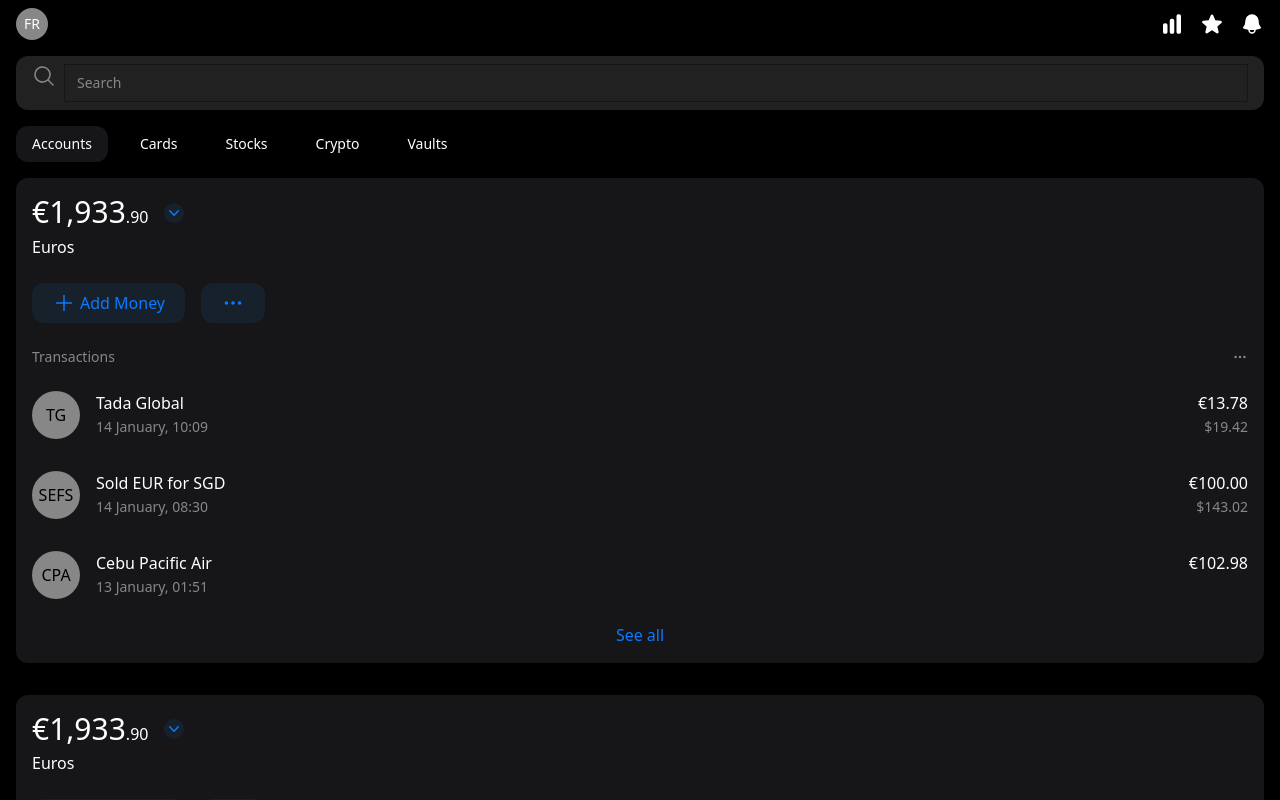
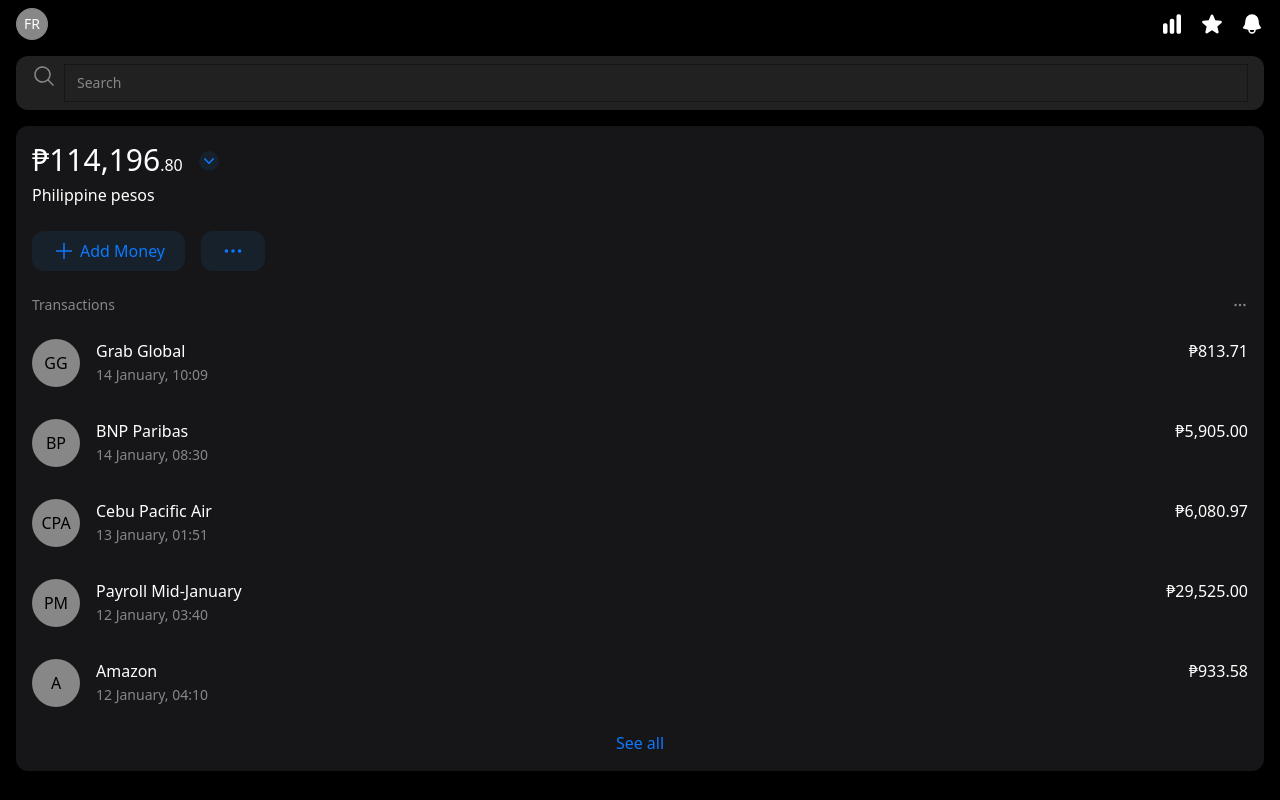
Before and after one commit to Edweis/tulover, a React (Vite) app: page /personal/accounts in a window 1280 px wide. Shown: the top 800 px of the page. Built offline with nearby package versions, Linux system fonts and the light colour scheme; a web font is replaced by a local one.

Commit message:
hidding some things for screenshots

```diff
--- a/src/App/FloatingMenu.tsx
+++ b/src/App/FloatingMenu.tsx
@@ -18,7 +18,7 @@
   const currentPathIndex = menu.findIndex((m) => pathname.startsWith(m.path));
 
   return (
-    <div className="fixed top-[87vh] left-0 z-10 mb-8 flex translate-x-1/2 gap-8 rounded-full bg-white/10 px-8 py-4 backdrop-blur-md">
+    <div className="fixed top-[91vh] left-0 z-10 mb-8 flex translate-x-1/2 gap-8 rounded-full bg-white/20 px-8 py-4 backdrop-blur-md">
       {menu.map((m, i) => (
         <Link
           key={m.path}
--- a/src/App/KYC/IdPhoto.tsx
+++ b/src/App/KYC/IdPhoto.tsx
@@ -18,7 +18,7 @@
           width: 'auto',
         }}
       />
-      <p className="text-center">Place your ID within the frame</p>
+      <p className="mt-[20vh] text-center">Place your ID within the frame</p>
       <Link
         to={props.nextUri}
         onClick={() => updateKyc({ idPhotoUrl: 'https://....' })}
--- a/src/App/Personal/Accounts/Funds.tsx
+++ b/src/App/Personal/Accounts/Funds.tsx
@@ -3,7 +3,7 @@
   EllipsisHorizontalIcon,
 } from '@heroicons/react/20/solid';
 import { PlusIcon } from '@heroicons/react/24/solid';
-import Button, { ButtonAnchor } from '../../../components/Button.js';
+import { ButtonAnchor } from '../../../components/Button.js';
 import Card from '../../../components/Card.js';
 import { toCurrencyDetails } from './helpers.js';
 import TransactionLine from './TransactionLine.js';
--- a/src/App/Personal/Accounts/Transaction/index.tsx
+++ b/src/App/Personal/Accounts/Transaction/index.tsx
@@ -57,10 +57,10 @@
           </div>
         </Card>
         <Card className="bg-gray-800">
-          <div className="flex justify-between">
+          {/* <div className="flex justify-between">
             <span className="text-muted">Exchange rate</span>
             <span className="text-right">1 = xxx</span>
-          </div>
+          </div> */}
           <div className="flex justify-between">
             <span className="text-muted">Fee</span>
             <span className="flex items-center justify-end gap-2">No fees</span>
--- a/src/App/Personal/Accounts/TransactionLine.tsx
+++ b/src/App/Personal/Accounts/TransactionLine.tsx
@@ -22,7 +22,7 @@
         <div className="ml-auto grid text-right">
           <span>{toCurrency(tx.amount)}</span>
           <span className="text-muted">
-            {tx.amountReq && toCurrency(tx.amountReq)}
+            {/* {tx.amountReq && toCurrency(tx.amountReq)} */}
           </span>
         </div>
       </li>
--- a/src/App/Personal/Accounts/helpers.ts
+++ b/src/App/Personal/Accounts/helpers.ts
@@ -3,8 +3,20 @@
 export const capitalize = (str: string) =>
   str.charAt(0).toLocaleUpperCase() + str.split('').slice(1).join('');
 
+const UNIFY_TO_PHP_RATES: null | Record<string, number> = {
+  SGD: 41.51,
+  EUR: 59.05,
+  USD: 55.1,
+  PHP: 1,
+};
+
+const convertToPhp = (money: Money): Money => ({
+  currency: 'PHP',
+  value: UNIFY_TO_PHP_RATES[money.currency] * money.value,
+});
+
 export const toCurrencyDetails = (money: Money) => {
-  const { currency, value } = money;
+  const { currency, value } = convertToPhp(money);
   const [{ value: symbol }, ...rest] = new Intl.NumberFormat(undefined, {
     style: 'currency',
     currency,
@@ -25,9 +37,11 @@
 
   return { int, dec, name: capitalize(name), symbol };
 };
-export const toCurrency = ({ currency, value }: Money) =>
-  new Intl.NumberFormat(undefined, {
+export const toCurrency = (money: Money) => {
+  const { currency, value } = convertToPhp(money);
+  return new Intl.NumberFormat(undefined, {
     style: 'currency',
     currency,
     currencyDisplay: 'narrowSymbol',
   }).format(value * Math.sign(value));
+};
--- a/src/App/Personal/Accounts/index.tsx
+++ b/src/App/Personal/Accounts/index.tsx
@@ -5,8 +5,6 @@
   return (
     <div className="grid gap-8">
       <Funds />
-      <Funds />
-      <Funds />
       <Outlet />
     </div>
   );
--- a/src/App/Personal/index.tsx
+++ b/src/App/Personal/index.tsx
@@ -40,7 +40,7 @@
           <BellIcon className="h-6" />
         </div>
         <SearchInput placeholder="Search" />
-        <ol className="flex gap-4 overflow-y-scroll text-sm">
+        {/* <ol className="flex gap-4 overflow-y-scroll text-sm">
           {links.map((l, i) => (
             <Link
               key={l.path}
@@ -56,7 +56,7 @@
               {l.label}
             </Link>
           ))}
-        </ol>
+        </ol> */}
       </div>
       <AnimatePresence initial={false}>
         <Routes location={location} key={location.pathname}>
--- a/src/App/Transfer/Chat.tsx
+++ b/src/App/Transfer/Chat.tsx
@@ -1,6 +1,7 @@
 import dayjs from 'dayjs';
 import { useParams } from 'react-router-dom';
 import cn from 'classnames';
+import { ArrowLeftIcon, ArrowRightIcon } from '@heroicons/react/20/solid';
 import SlideRight from '../../components/transition/SlideRight.js';
 import { Money } from '../../lib/database.js';
 import { toCurrency } from '../Personal/Accounts/helpers.js';
@@ -31,30 +32,37 @@
   {
     amount: {
       currency: 'EUR',
-      value: 500,
+      value: -32,
     },
     date: '2022-08-25T14:51',
   },
   {
     amount: {
       currency: 'EUR',
-      value: 500,
+      value: 321,
     },
     date: '2022-08-25T14:52',
   },
   {
     amount: {
       currency: 'EUR',
-      value: -174.72,
+      value: 44,
     },
-    date: '2022-09-23T14:1400',
+    date: '2022-08-20T14:52',
+  },
+  {
+    amount: {
+      currency: 'EUR',
+      value: -200,
+    },
+    date: '2022-08-28T14:1400',
   },
 ];
 export default function Chat() {
   const { userId } = useParams<{ userId: string }>();
   return (
     <SlideRight title={userId}>
-      <div className="absolute inset-0 mt-12 flex flex-col px-4 ">
+      <div className="absolute inset-0 mt-20 flex flex-col px-4">
         <ol className="flex grow flex-col justify-end gap-4  bg-black">
           {exchanges.map((e) => (
             <li
@@ -81,10 +89,14 @@
             </li>
           ))}
         </ol>
-        <input
-          className="placeholder:text-gray-muted m-2 rounded-full bg-gray-800 px-6 py-3 "
-          placeholder="Type a message ..."
-        />
+        <div className="my-4 flex items-center gap-4 rounded-full bg-gray-800 px-4 py-2">
+          <input
+            className="placeholder:text-gray-muted m-2 w-full bg-gray-800  "
+            placeholder="Type, send or request money"
+          />
+          <ArrowLeftIcon className="fill-gray-muted h-6 shrink-0" />
+          <ArrowRightIcon className="fill-gray-muted h-6 shrink-0" />
+        </div>
       </div>
     </SlideRight>
   );
--- a/src/App/Transfer/index.tsx
+++ b/src/App/Transfer/index.tsx
@@ -41,6 +41,26 @@
     user: 'BNP Bank',
     amount: { currency: 'EUR', value: -744 },
   },
+  {
+    date: '2022-08-23',
+    user: 'Greg Manson',
+    amount: { currency: 'EUR', value: 230 },
+  },
+  {
+    date: '2022-08-23',
+    user: 'Robert Bryar',
+    amount: { currency: 'EUR', value: -20 },
+  },
+  {
+    date: '2022-08-20',
+    user: 'Manon Ravier',
+    amount: { currency: 'EUR', value: 44 },
+  },
+  {
+    date: '2022-08-19',
+    user: 'Bernadette Grail',
+    amount: { currency: 'EUR', value: 11 },
+  },
 ];
 
 function TransferLine(props: { transfer: Transfer }) {
@@ -54,19 +74,19 @@
             .map((e) => e.slice(0, 1).toUpperCase())
             .join('')}
         </div>
-        <div className="ml-4 grid">
-          <span>{t.user}</span>
+        <div className="ml-4 grid grow truncate">
+          <div className="flex justify-between">
+            <span>{t.user}</span>
+            <span className="text-muted ">
+              {dayjs(t.date).format('D MMM YYYY')}
+            </span>
+          </div>
           <span className="text-muted">
             {t.amount.value < 0 && `💸 You sent ${toCurrency(t.amount)}`}
             {t.amount.value > 0 && `🤑 You recieved ${toCurrency(t.amount)}`}
           </span>
         </div>
-        <div className="ml-auto grid text-right">
-          <span className="text-muted">
-            {dayjs(t.date).format('D MMM YYYY')}
-          </span>
-        </div>
-      </li>{' '}
+      </li>
     </Link>
   );
 }
@@ -75,7 +95,7 @@
   const location = useLocation();
   return (
     <>
-      <div className="grid gap-8">
+      <div className="mt-6 grid gap-8">
         <div className="grid gap-3">
           <div className="flex justify-between">
             <h1 className="text-4xl font-medium">Transfer</h1>
--- a/src/components/transition/SlideRight.tsx
+++ b/src/components/transition/SlideRight.tsx
@@ -8,13 +8,13 @@
 ) {
   return (
     <motion.div
-      className="fixed inset-0 z-10 flex  flex-col overflow-y-scroll bg-black"
+      className="fixed inset-0 z-10 flex flex-col  overflow-y-scroll bg-black pt-6"
       initial={{ translateX: '100%' }}
       animate={{ translateX: 0 }}
       exit={{ translateX: '100%' }}
       transition={{ type: 'easeIn' }}
     >
-      <div className="sticky top-0 flex bg-black/50 backdrop-blur-md">
+      <div className="sticky top-0  flex bg-black/50  backdrop-blur-md">
         <Link to=".." className="absolute py-3 pl-4">
           <ArrowLeftIcon className="h-6 " />
         </Link>
--- a/src/lib/database.ts
+++ b/src/lib/database.ts
@@ -9,14 +9,14 @@
 const txs: Transaction[] = [
   {
     id: 1,
-    name: 'Tada Global',
+    name: 'Grab Global',
     amount: { currency: 'EUR', value: -13.78 },
     amountReq: { currency: 'SGD', value: -19.42 },
     date: '2023-01-14T18:09:00+08:00',
   },
   {
     id: 2,
-    name: 'Sold EUR for SGD',
+    name: 'BNP Paribas',
     amount: { currency: 'EUR', value: -100 },
     amountReq: { currency: 'SGD', value: -143.02 },
     date: '2023-01-14T16:30:00+08:00',
@@ -27,6 +27,24 @@
     amount: { currency: 'EUR', value: -102.98 },
     date: '2023-01-13T09:51:00+08:00',
   },
+  {
+    id: 6,
+    name: 'Payroll Mid-January',
+    amount: { currency: 'EUR', value: 500 },
+    date: '2023-01-12T11:40:00+08:00',
+  },
+  {
+    id: 4,
+    name: 'Amazon',
+    amount: { currency: 'EUR', value: -15.81 },
+    date: '2023-01-12T12:10:00+08:00',
+  },
+  // {
+  //   id: 5,
+  //   name: 'Watson Pte. Ltd',
+  //   amount: { currency: 'EUR', value: -4.54 },
+  //   date: '2023-01-12T11:40:00+08:00',
+  // },
 ];
 
 export default {
```
